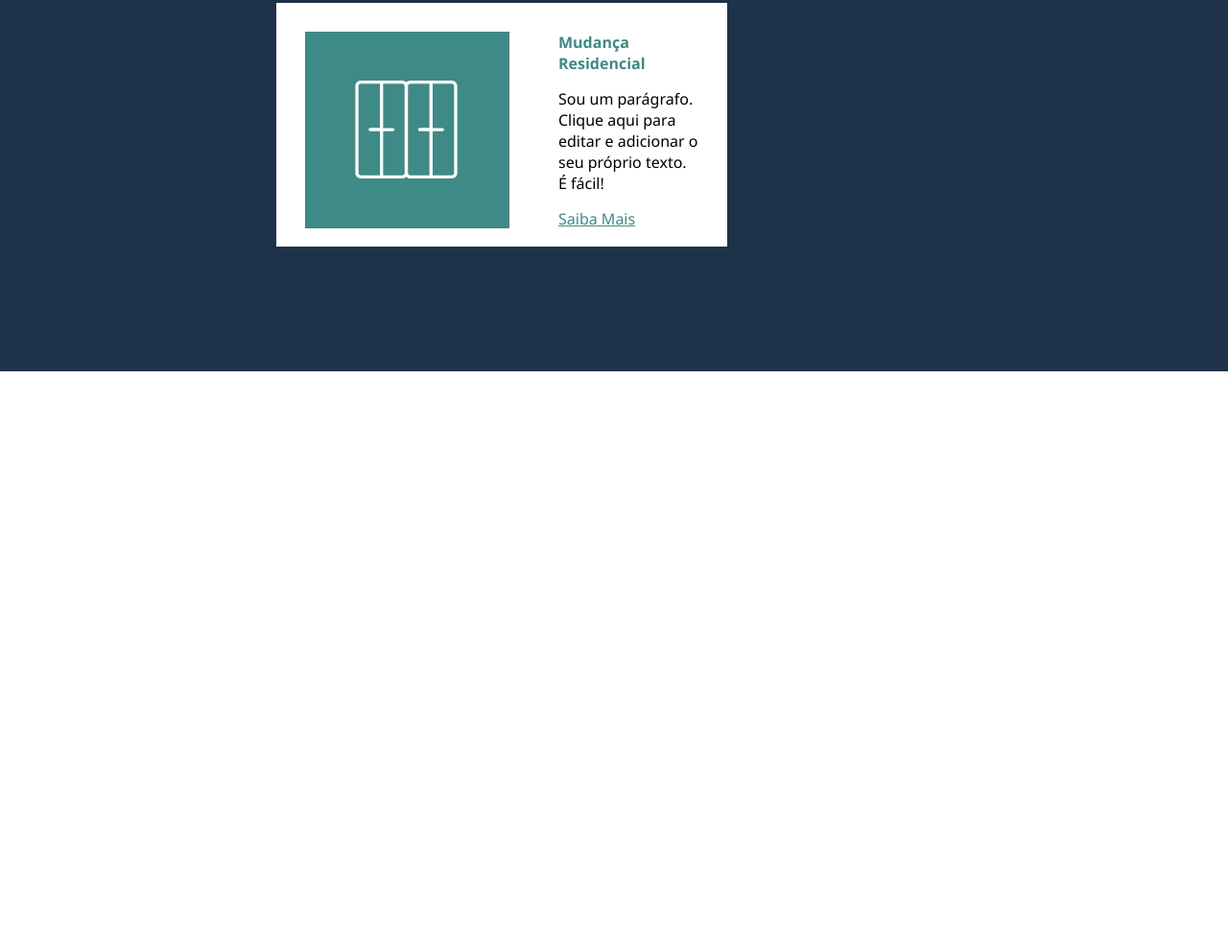
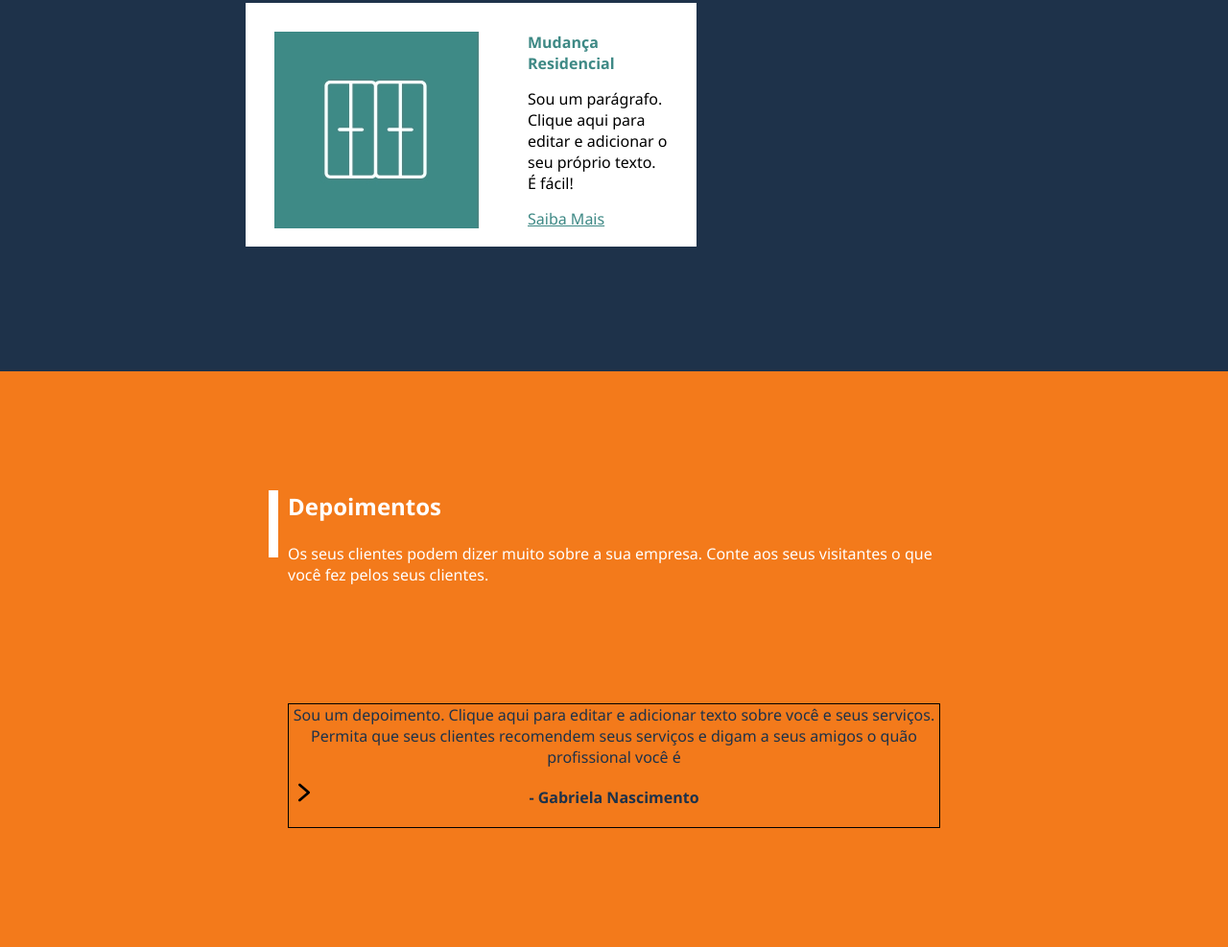
Before and after one commit to SamuelSilva77/SERVICO-DE-MUDANCAS, a plain HTML site: page index.html in a window 1280 px wide. Shown: the part 2379-3366 px from the top of the page at 96% size. Before the commit the page ends 2766 px from the top, so only its background shows below. Drawn offline with nearby package versions, Linux system fonts and the light colour scheme.

Commit message:
DEPOIMENTOS INICIADO

```diff
--- a/estilo.css
+++ b/estilo.css
@@ -6,14 +6,12 @@
   font-family: "Segoe UI", Tahoma, Geneva, Verdana, sans-serif;
 }
 
-
 /*VARIAVEIS*/
 
 :root {
   --corPrincipal: #1e324a;
   --corSecundaria: #f37a1b;
 }
-
 
 /*HEADER*/
 
@@ -55,13 +53,13 @@ header {
   color: var(--corSecundaria);
 }
 
-.numero span{
+.numero span {
   margin: 0 5px;
 }
 
 /*APRESENTACAO*/
 
-.apresentacao{
+.apresentacao {
   background-image: url(img/apresentacao.avif);
   color: white;
   display: flex;
@@ -72,14 +70,14 @@ header {
   height: 700px;
 }
 
-.apresentacao h1{
+.apresentacao h1 {
   color: var(--corSecundaria);
   margin-bottom: 30px;
   font-size: 40px;
 }
 
-.orcamento{
-    font-family: 'Franklin Gothic Medium', 'Arial Narrow', Arial, sans-serif;
+.orcamento {
+  font-family: "Franklin Gothic Medium", "Arial Narrow", Arial, sans-serif;
   margin-top: 70px;
   padding: 10px 30px;
   letter-spacing: 1px;
@@ -89,28 +87,28 @@ header {
   border: 1px solid white;
 }
 
-.orcamento:hover{
+.orcamento:hover {
   background-color: var(--corSecundaria);
   border: 1px solid var(--corSecundaria);
 }
 
 /*SOBRE NÓS*/
 
-.sobre{
+.sobre {
   display: flex;
   margin: 0 20%;
   gap: 80px;
   height: 550px;
 }
 
-.sobre h1{
+.sobre h1 {
   color: var(--corPrincipal);
   font-size: 35px;
   margin: 80px 0 30px 0;
   position: relative;
 }
 
-.sobre h1::before{
+.sobre h1::before {
   content: "";
   width: 10px;
   height: 80px;
@@ -119,19 +117,20 @@ header {
   left: -30px;
 }
 
-.sobre h2{
+.sobre h2 {
   color: var(--corSecundaria);
   margin-bottom: 50px;
   font-size: 23px;
 }
 
-.sobre span, .sobre p{
+.sobre span,
+.sobre p {
   font-weight: 100;
 }
 
 /*SERVIÇOS*/
 
-.servicos{
+.servicos {
   height: 800px;
   background-color: var(--corPrincipal);
   color: white;
@@ -141,13 +140,13 @@ header {
   align-items: center;
 }
 
-.servicos h1{
+.servicos h1 {
   position: absolute;
   top: -65px;
   left: -5px;
 }
 
-.servicos h1::before{
+.servicos h1::before {
   content: "";
   position: absolute;
   background-color: white;
@@ -156,16 +155,15 @@ header {
   left: -40px;
 }
 
-
-.cards{
+.cards {
   height: 70%;
-  width: 55%;
+  width: 60%;
   display: flex;
   gap: 40px;
   flex-flow: row wrap;
 }
 
-.card{
+.card {
   width: 470px;
   height: 254px;
   padding: 30px;
@@ -174,30 +172,87 @@ header {
   gap: 50px;
 }
 
-.card span{
-  color: hsl(177,38%,39%);
+.card span {
+  color: hsl(177, 38%, 39%);
   font-weight: 900;
 }
 
-.card p{
+.card p {
   color: black;
   padding: 15px 0;
 }
 
-.card a{
-  color: hsl(177,38%,39%);
+.card a {
+  color: hsl(177, 38%, 39%);
 }
 
 @media only screen and (max-width: 1500px) {
-  .servicos{
+  .servicos {
     height: auto;
     padding: 130px 0;
   }
 }
 
 @media only screen and (max-width: 800px) {
-  .card{
+  .card {
     width: auto;
     height: auto;
   }
 }
+
+/*DEPOIMENTOS*/
+
+.depoimentos {
+  height: 600px;
+  background-color: var(--corSecundaria);
+  display: flex;
+  justify-content: space-evenly;
+  flex-flow: column;
+  padding: 0 300px;
+}
+
+.depoimentos h1 {
+  position: relative;
+}
+
+.depoimentos h1::before {
+  content: "";
+  position: absolute;
+  width: 10px;
+  height: 70px;
+  left: -20px;
+  background-color: white;
+}
+
+.divFalas * {
+  margin: 20px 0;
+}
+
+.divFalas span {
+  font-weight: 100;
+  color: var(--corPrincipal);
+}
+
+.divFalas p {
+  font-weight: bold;
+  color: var(--corPrincipal);
+}
+
+.divFalas {
+  text-align: center;
+  border: 1px solid black;
+  position: relative;
+}
+
+.next {
+  width: max-content;
+  position: absolute;
+  left: 0;
+  bottom: 0px;
+}
+
+@media only screen and (max-width: 1000px) {
+  .depoimentos {
+    padding: 0 100px;
+  }
+}
--- a/index.html
+++ b/index.html
@@ -66,7 +66,7 @@
 
           <br><br>
 
-          <p>Dica: Adicione a sua própria imagem clicando duas vezes sobre a imagem e clicando em Alterar Imagem. </p>
+          <p>Dica: Adicione a sua própria imagem. </p>
       </div>
       <div>
           <img src="img/img-sobre.avif" alt="">
@@ -124,6 +124,21 @@
             </div>
 
         </div>
+      </section>
+
+
+      <section class="depoimentos">
+
+        <div style="color: white;">
+          <h1>Depoimentos</h1><br>
+          <p>Os seus clientes podem dizer muito sobre a sua empresa. Conte aos seus visitantes o que você fez pelos seus clientes.</p>
+        </div>
+        <div class="divFalas">
+          <img src="img/next.png" class="next">
+
+            <span id="depoimento"> Sou um depoimento. Clique aqui para editar e adicionar texto sobre você e seus serviços. Permita que seus clientes recomendem seus serviços e digam a seus amigos o quão profissional você é</span>
+          <p id="pessoa"> - Gabriela Nascimento</p>
+        </div>
 
       </section>
 
```
Also changed, not shown: img/next.png (added). Lines whose indentation alone changed are shown as unchanged.
